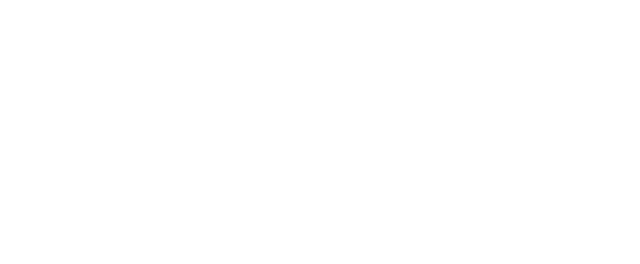
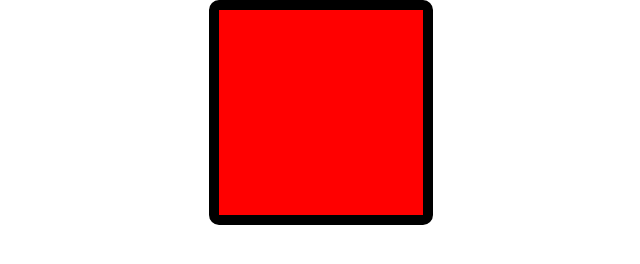
Before and after one commit to Fernando-MI/Etch-a-Sketch-TOP, a plain HTML site: page index.html in a window 1280 px wide. Shown: the whole page, without its empty margins (319-959 px from the left). Drawn offline with Linux system fonts and the light colour scheme.

Commit message:
16x16 grid done

```diff
--- a/etch.css
+++ b/etch.css
@@ -1,20 +1,39 @@
+body{
+    margin: 0;
+    padding: 0;
+    border: 0;
+}
 .line{
     display: flex;
-    margin-left: 30vw;
-    margin-right: 30vw;
-    margin: 0;
+    /* margin-left: 30vw;
+    margin-right: 30vw; */
+    margin: 0 auto;
     padding: 0;
     border: 0;
     width: auto;
     justify-content: center;
+    background-color: red;
+    max-width: 800px;
 
 }
-body{
-    margin: 0;
-    padding: 0;
-    border: 0;
+.board{
+    display: flex;
+    flex-direction: column;
+    border-width: 10px;
+    border: 10px;
+    border-style: solid;
+    border-radius: 10px;
+    border-color: black;
+    background-color: red;
 
 }
+.bigboard{
+    display: flex;
+    justify-content: center;
+    margin: auto;
+
+}
+
 
 span{
     width: 1vw;
--- a/index.html
+++ b/index.html
@@ -6,8 +6,10 @@
     <title>Document</title>
 </head>
 <body>
-    <div class="board">
+    <div class="bigboard">
+        <div class="board">
 
+        </div>
     </div>
 </body>
 <Script src="script.js"></Script>
--- a/script.js
+++ b/script.js
@@ -23,6 +23,7 @@ function createBoards(lineL){
         }
         container.appendChild(line);
     }
+    document.querySelector(".bigboard").appendChild(container);
 }
 
 
```
